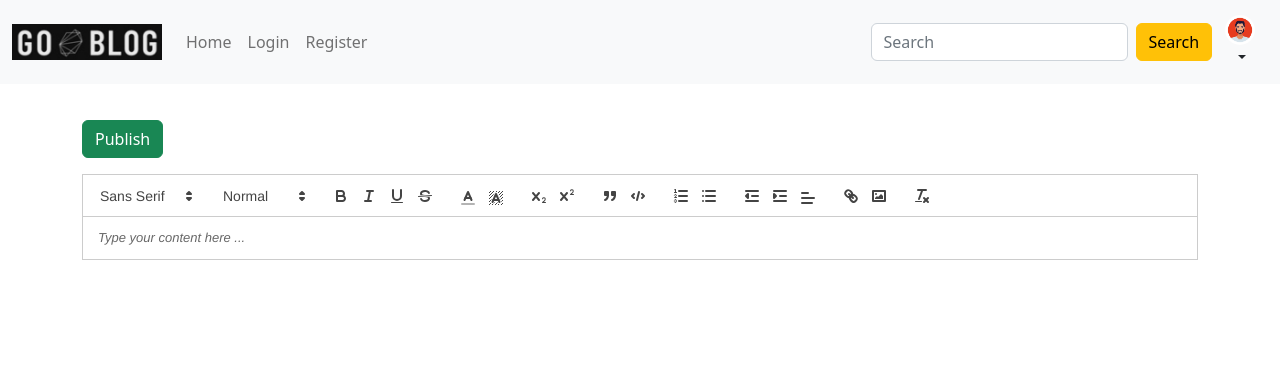
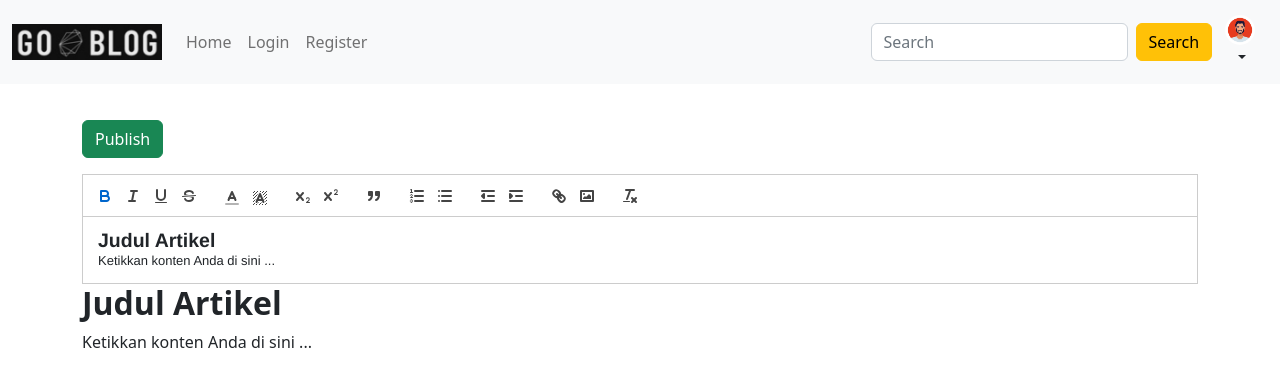
Before and after one commit to High-Levels/GoBlog, a React (Vite) app in the folder frontend/: page /new-story in a window 1280 px wide. Shown: the top 386 px of the page. Built offline with nearby package versions, Linux system fonts and the light colour scheme.

Commit message:
Update halaman New Story

```diff
--- a/frontend/src/pages/NewStory.jsx
+++ b/frontend/src/pages/NewStory.jsx
@@ -1,99 +1,110 @@
-import React, { useEffect, useRef, useState } from 'react'
-import Button from '../components/Button'
-import ReactQuill from 'react-quill'
-import 'react-quill/dist/quill.snow.css'
-import axios from 'axios'
-import { useNavigate } from 'react-router-dom'
+import React, { useEffect, useRef, useState } from "react";
+import Button from "../components/Button";
+import ReactQuill from "react-quill";
+import "react-quill/dist/quill.snow.css";
+import axios from "axios";
+import { useNavigate } from "react-router-dom";
 
 function NewStory() {
-  const [content, setContent] = useState('')
+  const [content, setContent] = useState("");
 
-  const navigate = useNavigate()
+  const navigate = useNavigate();
 
   function handleContentChange(value) {
-    setContent(value)
+    setContent(value);
   }
 
-  const handlePublish = () => {
-    console.log(content)
-    console.log(typeof content)
-  }
+  // const handlePublish = () => {
+  //   console.log(content);
+  //   console.log(typeof content);
+  // };
 
-  const inputRef = useRef(null)
+  const inputRef = useRef(null);
 
   useEffect(() => {
-    inputRef.current.focus()
-    document.title = 'New Story'
-  }, [])
+    document.title = "New Story";
+    inputRef.current.focus();
+    if (inputRef.current) {
+      const input = inputRef.current.getEditor();
+
+      const headingPlaceholder = "<h2><b>Judul Artikel</b></h2>";
+      const paragraphPlaceholder = "<p>Ketikkan konten Anda di sini ...</p>";
+
+      input.root.innerHTML = headingPlaceholder + paragraphPlaceholder;
+
+      input.formatLine(0, 1, { header: 2 });
+
+      input.on("text-change", () => {
+        const isEmpty = input.getText().trim().length === 0;
+        if (isEmpty) {
+          input.root.innerHTML = headingPlaceholder + paragraphPlaceholder;
+          input.formatLine(0, 1, { header: 2 });
+        }
+      });
+
+      input.root.addEventListener("click", () => {
+        const isEmpty = input.getText().trim().length === 0;
+        if (isEmpty) {
+          input.root.innerHTML = "";
+        }
+      });
+    }
+  }, []);
 
   const handleSubmit = (e) => {
-    e.preventDefault()
-    // axios
-    //   .post(`url`, content)
-    //   .then((res) => {
-    //     console.log(res);
-
-    //     navigate(`endpoint`);
-    //   })
-    //   .catch((err) => {
-    //     console.log(err);
-    //   });
-    console.log(content)
-  }
+    e.preventDefault();
+    //     axios
+    //       .post(`url`, content)
+    //       .then((res) => {
+    //         console.log(res);
+    //         alert("Artikel berhasil dipublish");
+    //         // setContent("");
+    //         navigate(`endpoint`);
+    //       })
+    // .catch((err) => {await
+    //         console.log(err);
+    //       });
+    //     console.log(content);
+  };
 
   const modules = {
     toolbar: [
-      [{ font: [] }],
-      [{ header: [1, 2, 3, 4, 5, 6, false] }],
-      ['bold', 'italic', 'underline', 'strike'],
+      ["bold", "italic", "underline", "strike"],
       [{ color: [] }, { background: [] }],
-      [{ script: 'sub' }, { script: 'super' }],
-      ['blockquote', 'code-block'],
-      [{ list: 'ordered' }, { list: 'bullet' }],
-      [{ indent: '-1' }, { indent: '+1' }, { align: [] }],
-      ['link', 'image'],
-      ['clean'],
+      [{ script: "sub" }, { script: "super" }],
+      ["blockquote"],
+      [{ list: "ordered" }, { list: "bullet" }],
+      [{ indent: "-1" }, { indent: "+1" }],
+      ["link", "image"],
+      ["clean"],
     ],
-  }
+  };
 
-  // const formats = [
-  //   "header",
-  //   "bold",
-  //   "italic",
-  //   "underline",
-  //   "strike",
-  //   "blockquote",
-  //   "list",
-  //   "bullet",
-  //   "align",
-  //   "color",
-  //   "background",
-  //   "link",
-  //   "image",
-  // ];
+  // const placeholder1 = "Title";
+  // const placeholder2 = "Type your content here...";
 
   return (
-    <div className='container m-5 mx-auto'>
-      <div className='row'>
-        <div className='col'>
+    <div className="container m-5 mx-auto">
+      <div className="row">
+        <div className="col">
           <form onSubmit={handleSubmit}>
-            <Button label='Publish' variant='success' type='submit' />
+            <Button label="Publish" variant="success" type="submit" />
             <ReactQuill
-              placeholder='Type your content here ...'
+              // placeholder1={placeholder1}
+              // placeholder2={placeholder2}
               ref={inputRef}
-              className='mt-3'
-              theme='snow'
+              className="mt-3"
+              theme="snow"
               value={content}
               onChange={handleContentChange}
               modules={modules}
-              // formats={formats}
             />
           </form>
           <div dangerouslySetInnerHTML={{ __html: content }}></div>
         </div>
       </div>
     </div>
-  )
+  );
 }
 
-export default NewStory
+export default NewStory;
```
